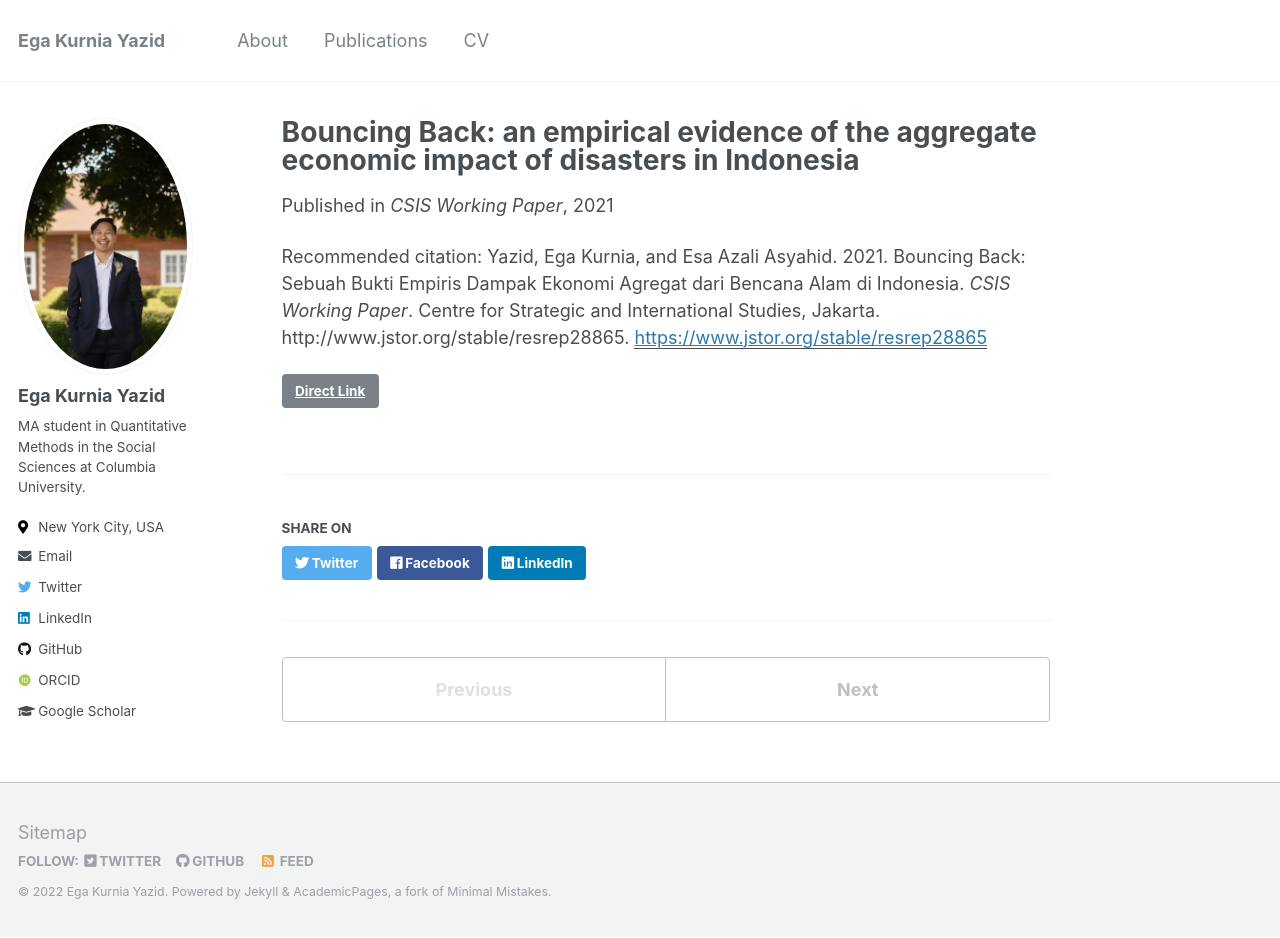
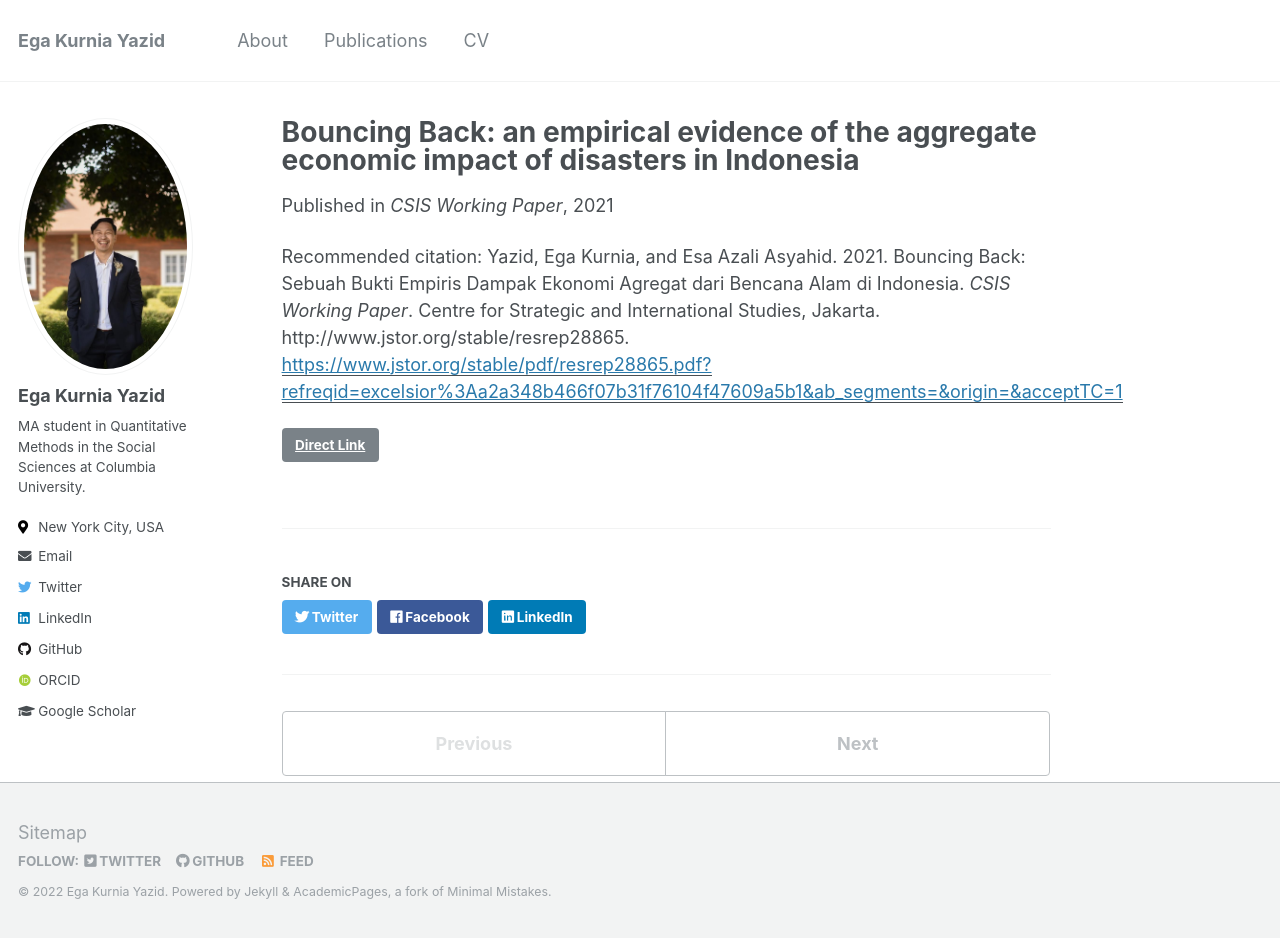
Before and after one commit to kurniayazid/kurniayazid.github.io, a Jekyll site: the page built from _publications/2021-bouncing-back.md, in a window 1280 px wide and 938 px high. Built offline with Jekyll 4.4.1, drawn with Linux system fonts in a browser that asks for light colours; some web fonts are replaced.

Commit message:
update publications

```diff
--- a/_publications/2021-bouncing-back.md
+++ b/_publications/2021-bouncing-back.md
@@ -6,8 +6,8 @@ collection: publications
 permalink: /publication/2021-bouncing-back
 date: 2021-01-01
 venue: 'CSIS Working Paper'
-paperurl: 'https://www.jstor.org/stable/resrep28865'
-link: 'https://www.jstor.org/stable/pdf/resrep28865.pdf?refreqid=excelsior%3Aa2a348b466f07b31f76104f47609a5b1&ab_segments=&origin=&acceptTC=1'
+paperurl: 'https://www.jstor.org/stable/pdf/resrep28865.pdf?refreqid=excelsior%3Aa2a348b466f07b31f76104f47609a5b1&ab_segments=&origin=&acceptTC=1'
+link: 'https://www.jstor.org/stable/resrep28865'
 code: #'https://doi.org/10.7910/DVN/BEKPWV'
 citation: 'Yazid, Ega Kurnia, and Esa Azali Asyahid. 2021. Bouncing Back: Sebuah Bukti Empiris Dampak Ekonomi Agregat dari Bencana Alam di Indonesia. <i>CSIS Working Paper</i>. Centre for Strategic and International Studies, Jakarta. http://www.jstor.org/stable/resrep28865.'
 abstract: 'Indonesia experiences a high frequency of disasters over the years which resulted in a devastating
```
Also changed, not shown: _publications/2022-adjusting-the-sails.md (added, +12 -0 lines), _publications/2022-local-gov-environment.md (added, +12 -0 lines), _publications/2022-shooting-wrong-target.md (added, +12 -0 lines).
